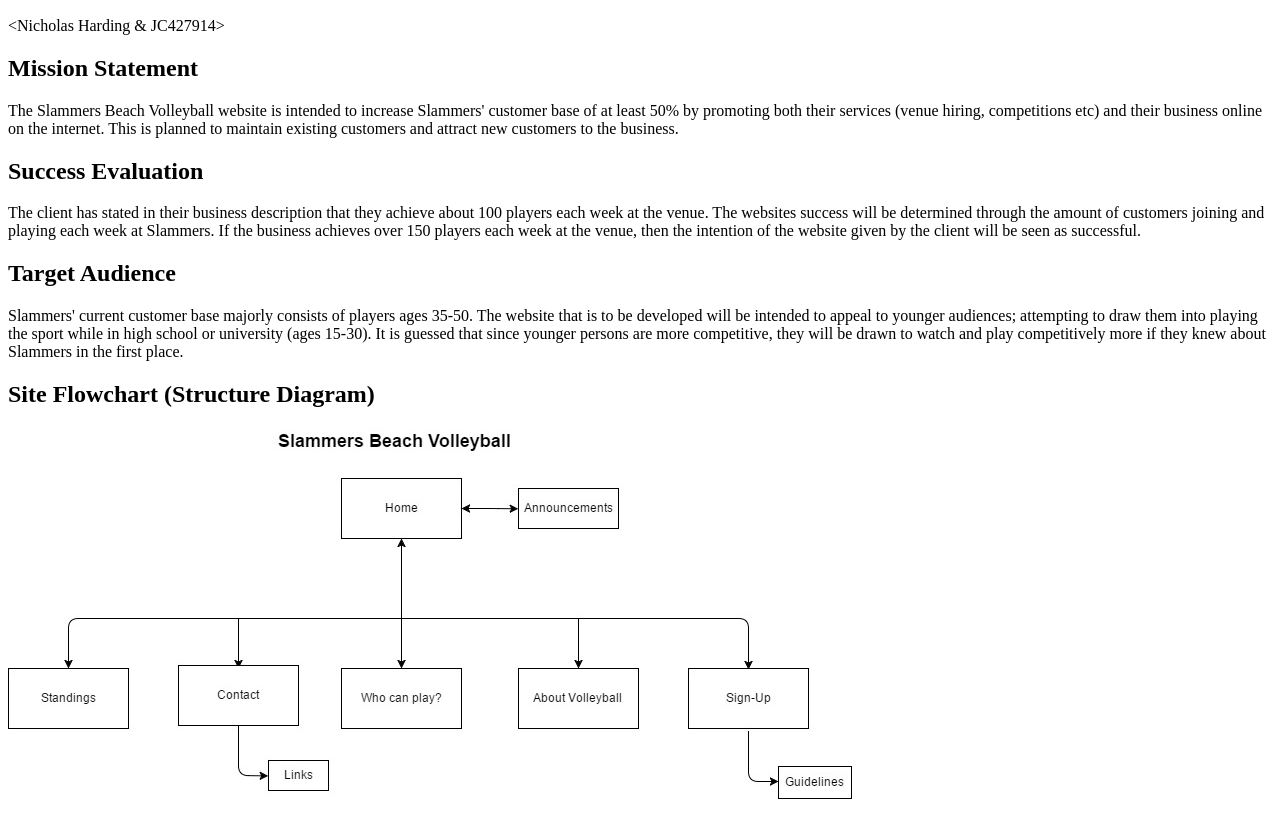
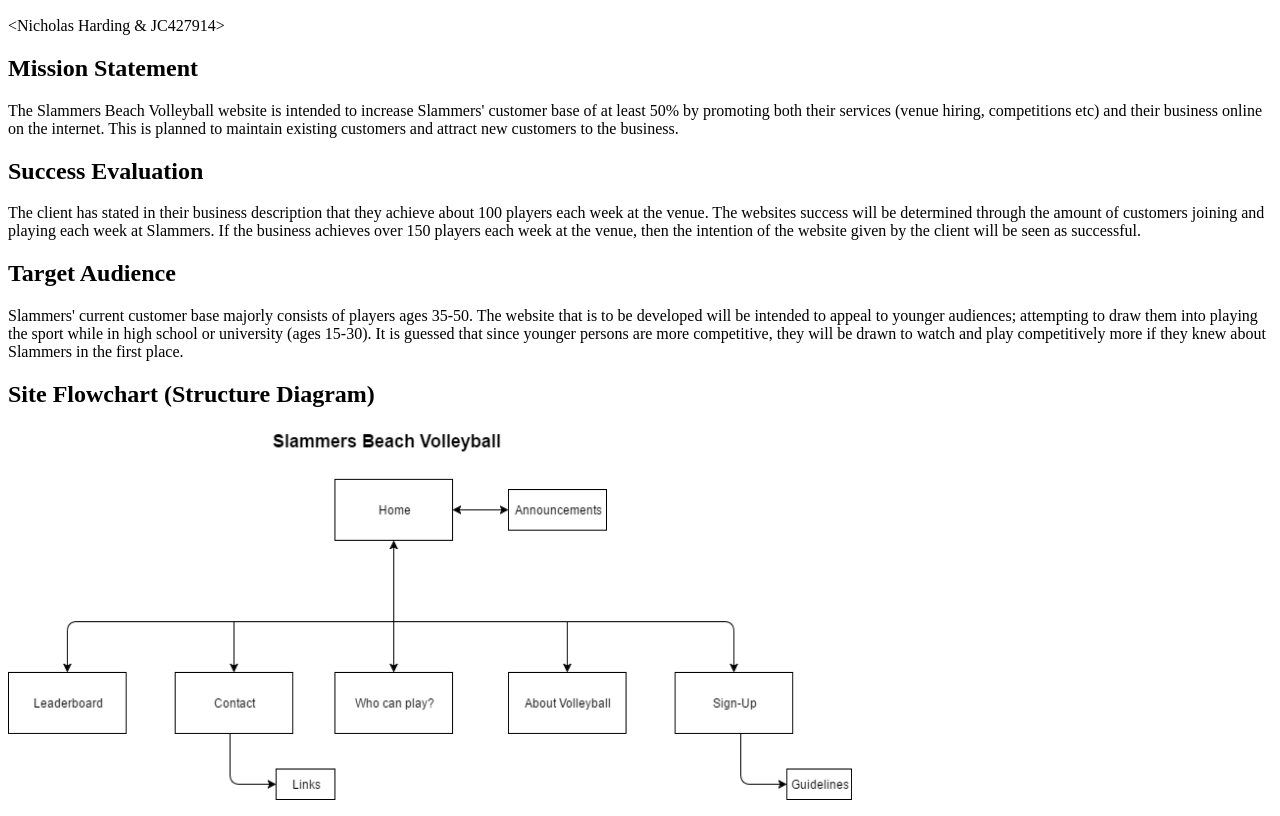
Before and after one commit to NicholasHardingJCU/a1, a plain HTML site: page plan.html in a window 1280 px wide. Shown: the part 110-926 px from the top of the page. Drawn offline with Linux system fonts and the light colour scheme.

Commit message:
edit
edit picture & desc

```diff
--- a/plan.html
+++ b/plan.html
@@ -26,6 +26,6 @@
 
 		<h2>Site Flowchart (Structure Diagram)</h2>
 
-			<p><img src="images/Slammers Flowchart Plan.jpg" width="844" height="372" alt=""/></p>
+			<p><img src="images/SlammersFlowchartPlan.png" width="844" height="372" alt=""/></p>
 </body>
 </html>
```
Also changed, not shown: images/Slammers Flowchart Plan.jpg (deleted), images/SlammersFlowchartPlan.png (added).
